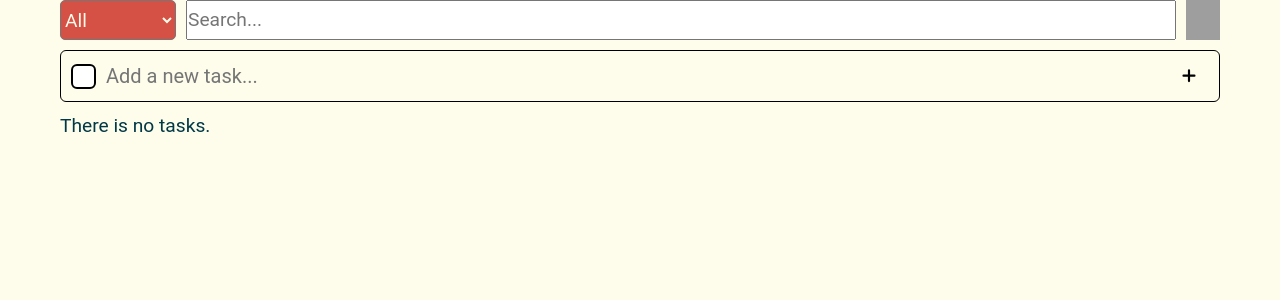
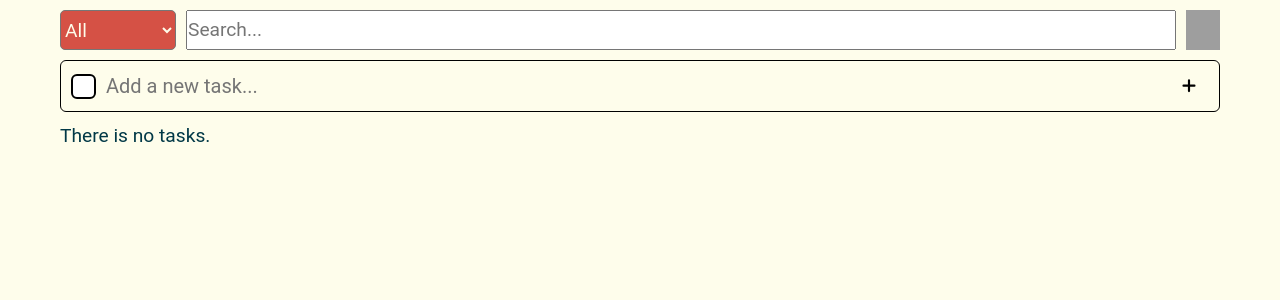
Before and after one commit to NBVTien/to-dos-list, a React (Vite) app: page / in a window 1280 px wide. Shown: the top 300 px of the page. Built offline with nearby package versions, Linux system fonts and the light colour scheme; grey boxes are pictures that could not be loaded.

Commit message:
feat: add margin to Filter

```diff
--- a/src/components/Filter/Filter.css
+++ b/src/components/Filter/Filter.css
@@ -1,4 +1,5 @@
 .filter {
+  margin: 10px 0;
   display: flex;
   flex-direction: row;
   gap: 10px;
--- a/src/components/NewTaskForm/NewTaskForm.tsx
+++ b/src/components/NewTaskForm/NewTaskForm.tsx
@@ -1,8 +1,6 @@
 import { ChangeEvent, FormEvent, useCallback, useState } from "react";
 import { v4 as uuidv4 } from 'uuid';
-
 import { NewTaskFormProps, TaskType } from "../../shared/Types";
-
 import './NewTaskForm.css';
 
 const NewTaskForm = ({onNewTask} : NewTaskFormProps) => {
```
